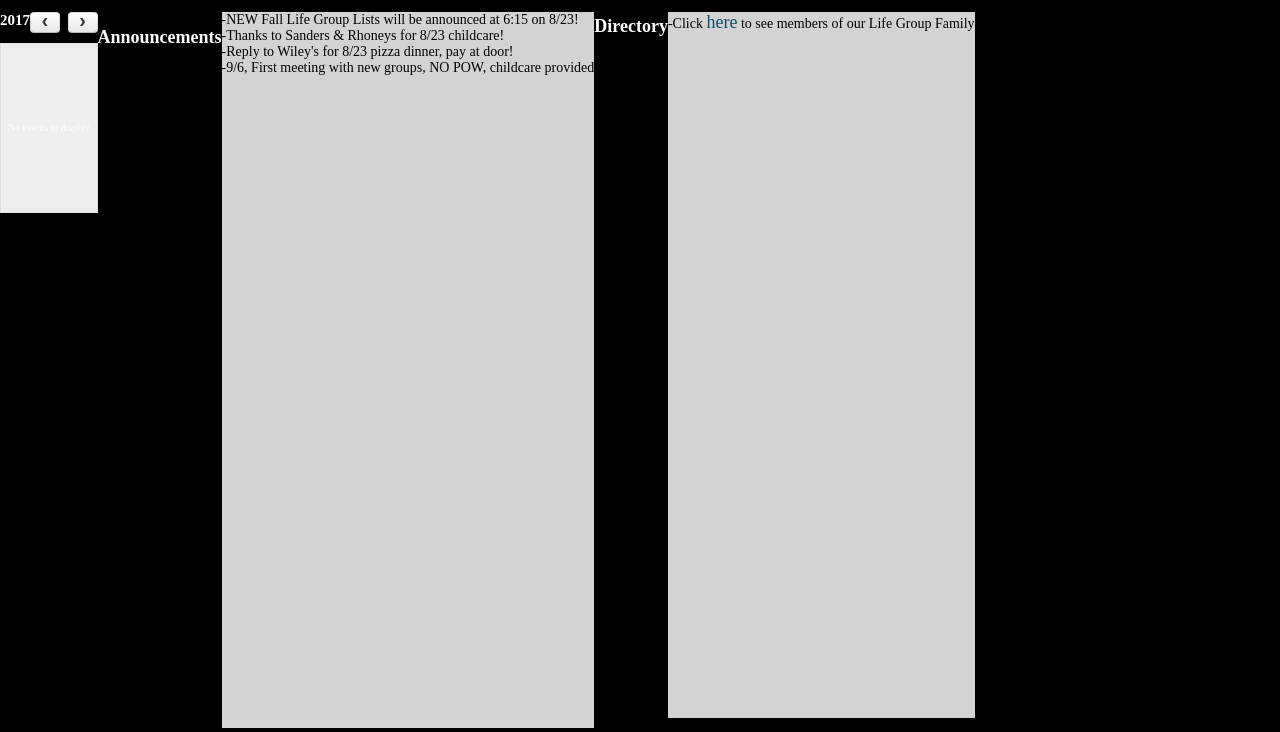
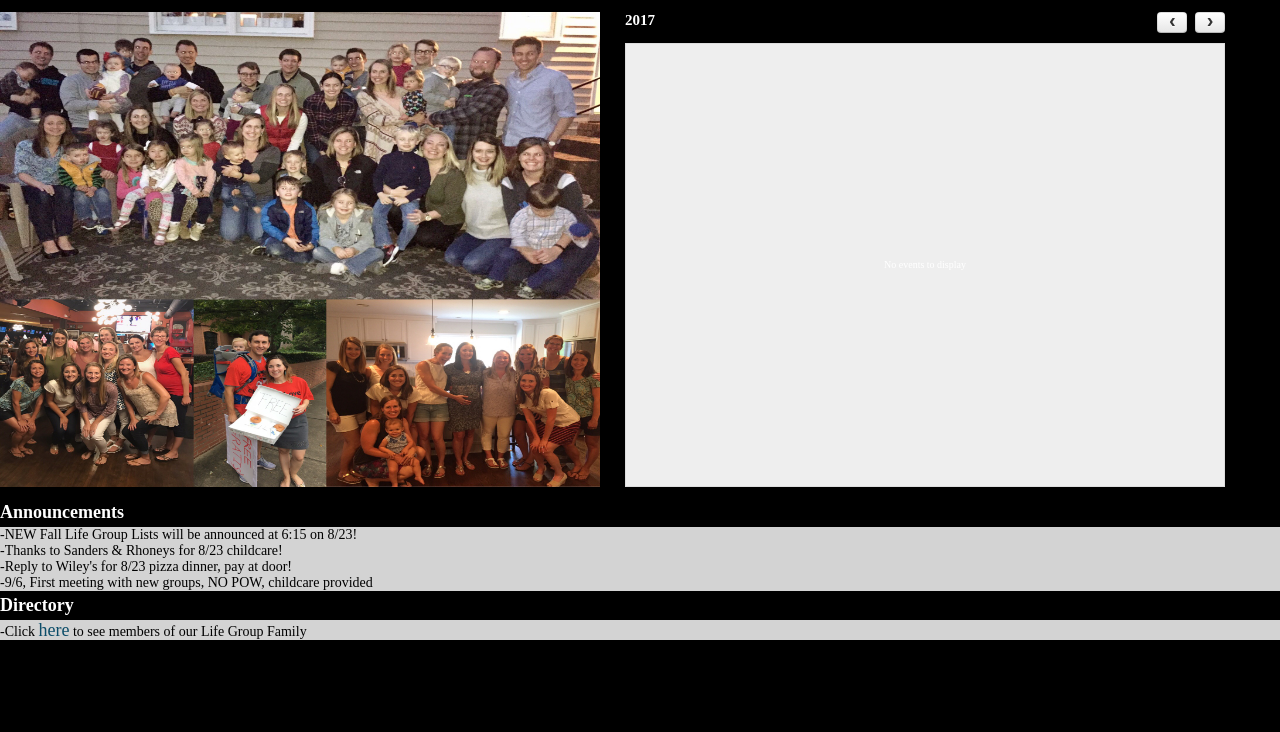
Before and after one commit to stephmorgan/PUMC_Lifegroup_married-w-pre-k-kids, a plain HTML site: page index.html in a window 1280 px wide. Shown: the part 68-800 px from the top of the page. Drawn offline with nearby package versions, Linux system fonts and the light colour scheme.

Commit message:
Large screen formatting changes
new code for large and mobile views

```diff
--- a/index.html
+++ b/index.html
@@ -26,7 +26,7 @@
                 className: "gcal-event",
             },
             defaultView: "listYear",
-            contentHeight: 170,
+            /*contentHeight: 170,*/
             header: {
             left: "title",
             center: "",
@@ -42,12 +42,24 @@
       <h1 class="logo-text">PUMC Life Group - <br> Married with (Pre-K) Children</h1>
     </header>
     <main class="main-content">
+    <div class="screenlayout">
+      <div class="mobile-screen-layout">
+    <img class="lifegroup-main-photo" src="img/Lifegroup.jpg" alt="Lifegroup">
+      </div>
+      <div class="large-screen-layout">
+    <img class="lifegroup-main-photo" src="img/Lifegroup_largescreen.jpg" alt="Lifegroup">
+      </div>
     <div id="calendar"></div>
     <script src="jqueryui/jquery-ui.js"></script>
+    </div>
+    <div class = "announcments-section">
     <h2 class="announcement-title">Announcements</h2>
     <p class="announcement-body">-NEW Fall Life Group Lists will be announced at 6:15 on 8/23!<br>-Thanks to Sanders & Rhoneys for 8/23 childcare!<br>-Reply to Wiley's for 8/23 pizza dinner, pay at door!<br>-9/6, First meeting with new groups, NO POW, childcare provided</p>
+    </div>
+    <div class="directory-section">
     <h3 class="directory-title">Directory</h3>
       <p class="directory-body">-Click <a href="https://stephmorgan.github.io/directory/" class="directory-link">here</a> to see members of our Life Group Family</p>
+    </div>
   </main>
   </body>
 </html>
--- a/stylesheets/styles.css
+++ b/stylesheets/styles.css
@@ -49,12 +49,23 @@ a{
 }
 
 .main-content{
-  flex: 1 1 auto;
+  /*flex: 1 1 auto;
   display: flex;
-  flex-direction: column;
+  flex-direction: column;*/
+  /*display: block;*/
+}
+
+.large-screen-layout{
+  display: none;
+}
+
+.lifegroup-main-photo{
+  height: 120px;
+  width: 375px;
 }
 
 #calendar{
+  display: block;
   background: rgb(0,0,0);
   color: white;
 }
@@ -67,6 +78,10 @@ a{
 #calendar .fc-list-item-time.fc-widget-content:hover{background:black;cursor: pointer;}
 #calendar .fc-list-item-marker.fc-widget-content:hover{background:black;cursor: pointer;}
 #calendar .fc-list-item-title.fc-widget-content:hover{background:black;cursor: pointer;}
+
+.announcements-section{
+  display: block;
+}
 
 .announcement-title{
   font-size: 18px;
@@ -82,6 +97,10 @@ a{
   margin-top: 0px;
   margin-bottom: 4px;
   background: rgb(211, 211, 211);
+}
+
+.directory-section{
+  display: block;
 }
 
 .directory-title{
@@ -201,10 +220,34 @@ padding: 4px 10px;
 }
 
 @media all and (min-width: 768px){
-  .main-content{
+  /*.main-content{
     flex-direction: row;
     overflow: hidden;
-  }
+  }*/
+
+.lifegroup-main-photo{
+  width: 600px;
+  height: 475px;
+  padding-right: 25px;
+}
+
+.mobile-screen-layout{
+  display: none;
+}
+
+.large-screen-layout{
+  display: flex;
+}
+
+.screenlayout{
+  flex: 1 1 auto;
+  display: flex;
+  flex-direction: row;
+}
+
+#calendar{
+  width: 600px;
+}
 
   .thumbnail-list{
     flex-direction: column;
```
Also changed, not shown: img/Lifegroup.jpg, img/Lifegroup_largescreen.JPG (added).
